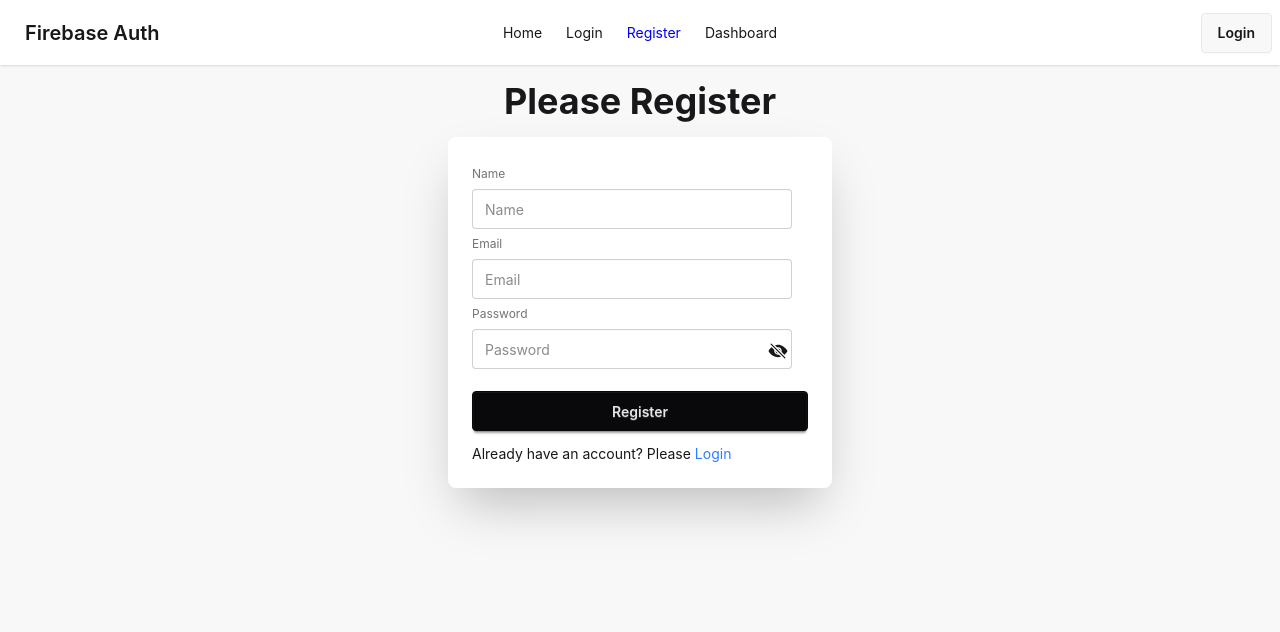
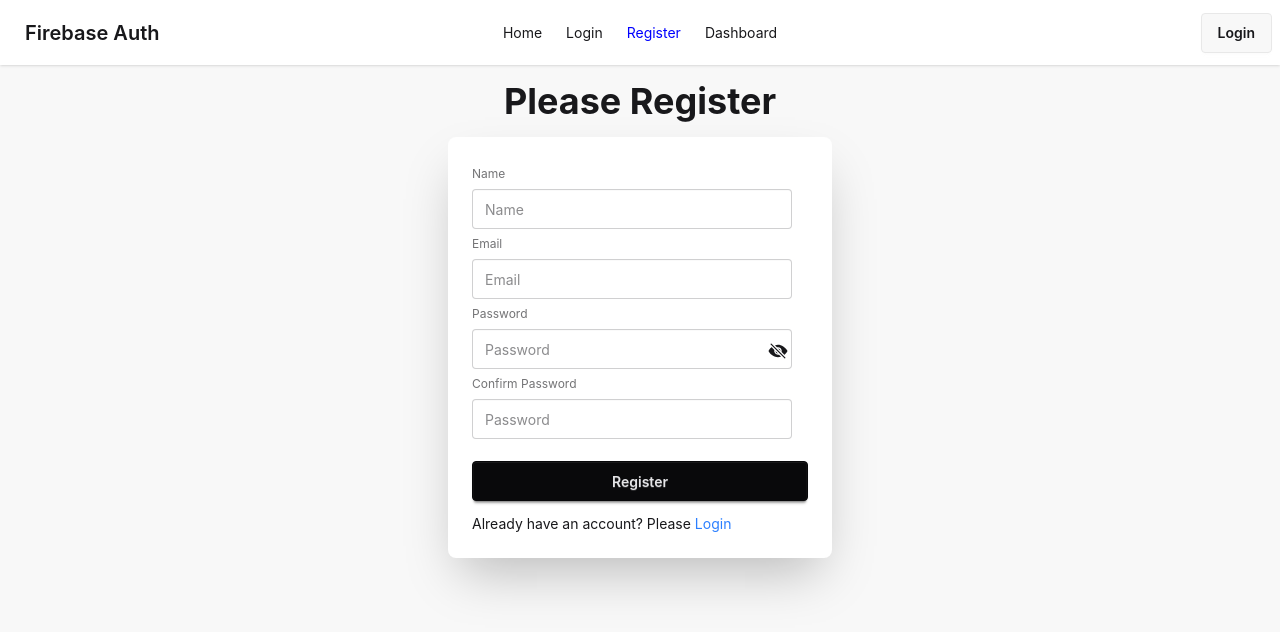
Before and after one commit to shompaaa/react-firebase-auth-integration, a React (Vite) app: page /register in a window 1280 px wide. Shown: the top 632 px of the page. Built offline with nearby package versions, Linux system fonts and the light colour scheme; no server answers.

Commit message:
register page password validation done

```diff
--- a/src/pages/Register/Register.jsx
+++ b/src/pages/Register/Register.jsx
@@ -7,24 +7,49 @@ import { IoEyeOff } from "react-icons/io5";
 import { AuthContext } from "../../context/AuthContext/AuthContext";
 
 const Register = () => {
+  const { createUser } = useContext(AuthContext);
   const [showPassword, setShowPassword] = useState(false);
-  const { createUser } = useContext(AuthContext);
+  const [error, setError] = useState("");
 
   const togglePassword = () => {
     setShowPassword(!showPassword);
   };
+
+  //Password Validation RegEx
+  const testCase = /^(?=.*[a-z])(?=.*[A-Z]).+$/;
+  const testSpecialCharacter = /[!@#$%^&*(),.?":{}|<>]/;
 
   const handleRegister = (e) => {
     e.preventDefault();
     const name = e.target.name.value;
     const email = e.target.email.value;
     const password = e.target.password.value;
-    console.log(name, email, password);
+    const confirmPassword = e.target.confirmPassword.value;
+
+    //Password Validation
+    if (!name) {
+      setError("Name is required");
+      return;
+    } else if (password.length < 6) {
+      setError("Password must be at least 6 characters");
+      return;
+    } else if (!testCase.test(password)) {
+      setError("Password must have one upper/lower case");
+      return;
+    } else if (!testSpecialCharacter.test(password)) {
+      setError("Password should have at least one special character");
+      return;
+    } else if (password !== confirmPassword) {
+      setError("Password didn't match");
+      return;
+    }
 
     createUser(email, password)
       .then((result) => {
         console.log(result);
-        e.target.reset()
+        e.target.reset();
+        //Reset Error
+        setError("");
       })
       .catch((error) => console.log(error));
 
@@ -56,6 +81,7 @@ const Register = () => {
                   name="email"
                   className="input"
                   placeholder="Email"
+                  required
                 />
                 {/* Password Field */}
                 <label className="label">Password</label>
@@ -74,6 +100,24 @@ const Register = () => {
                     )}
                   </button>
                 </div>
+                {/* Confirm Password Field */}
+                <label className="label">Confirm Password</label>
+                <div className="relative">
+                  <input
+                    type={showPassword ? "text" : "password"}
+                    name="confirmPassword"
+                    className="input"
+                    placeholder="Password"
+                  />
+                  {/* <button onClick={togglePassword}>
+                    {showPassword ? (
+                      <IoEye size={20} className="absolute top-3 right-5" />
+                    ) : (
+                      <IoEyeOff size={20} className="absolute top-3 right-5" />
+                    )}
+                  </button> */}
+                </div>
+                {error && <small className="text-red-500">{error}</small>}
                 <button className="btn btn-neutral mt-4">Register</button>
               </fieldset>
             </form>
```
